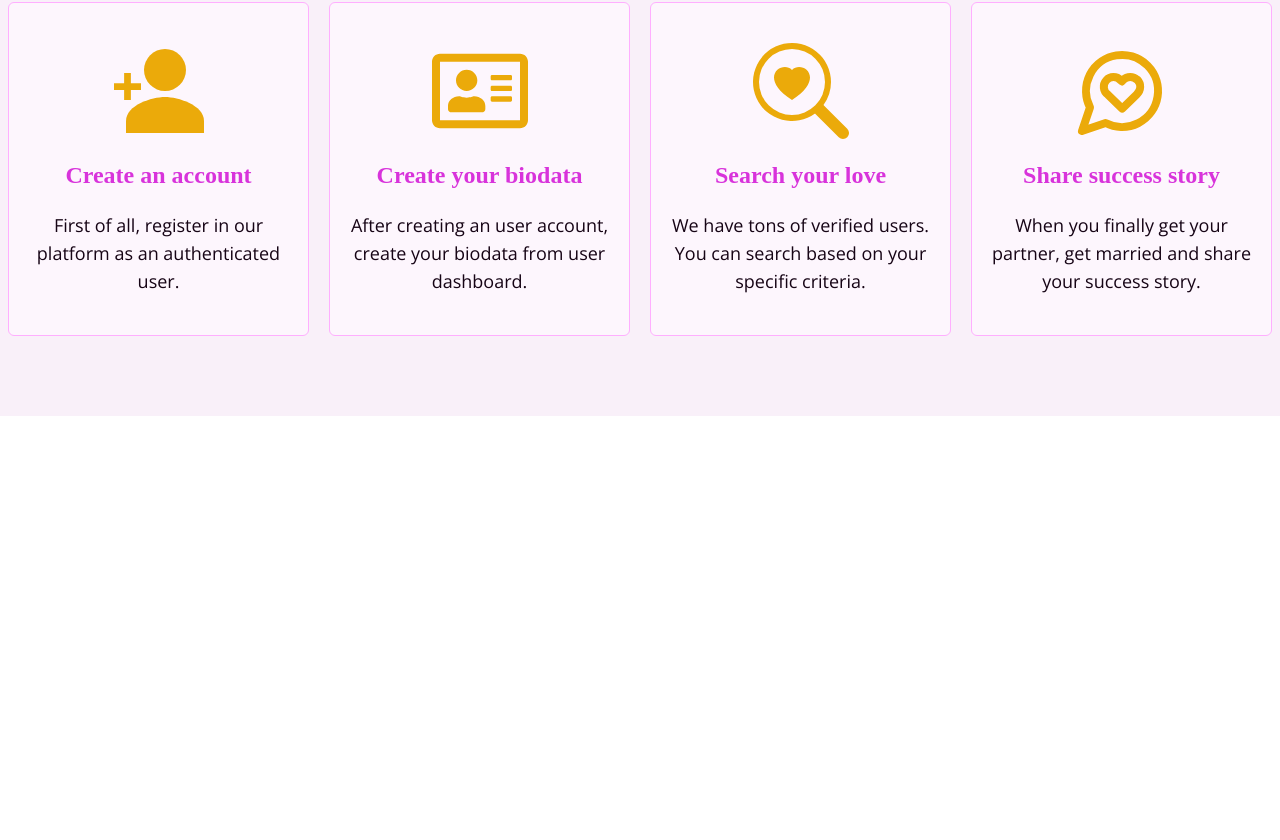
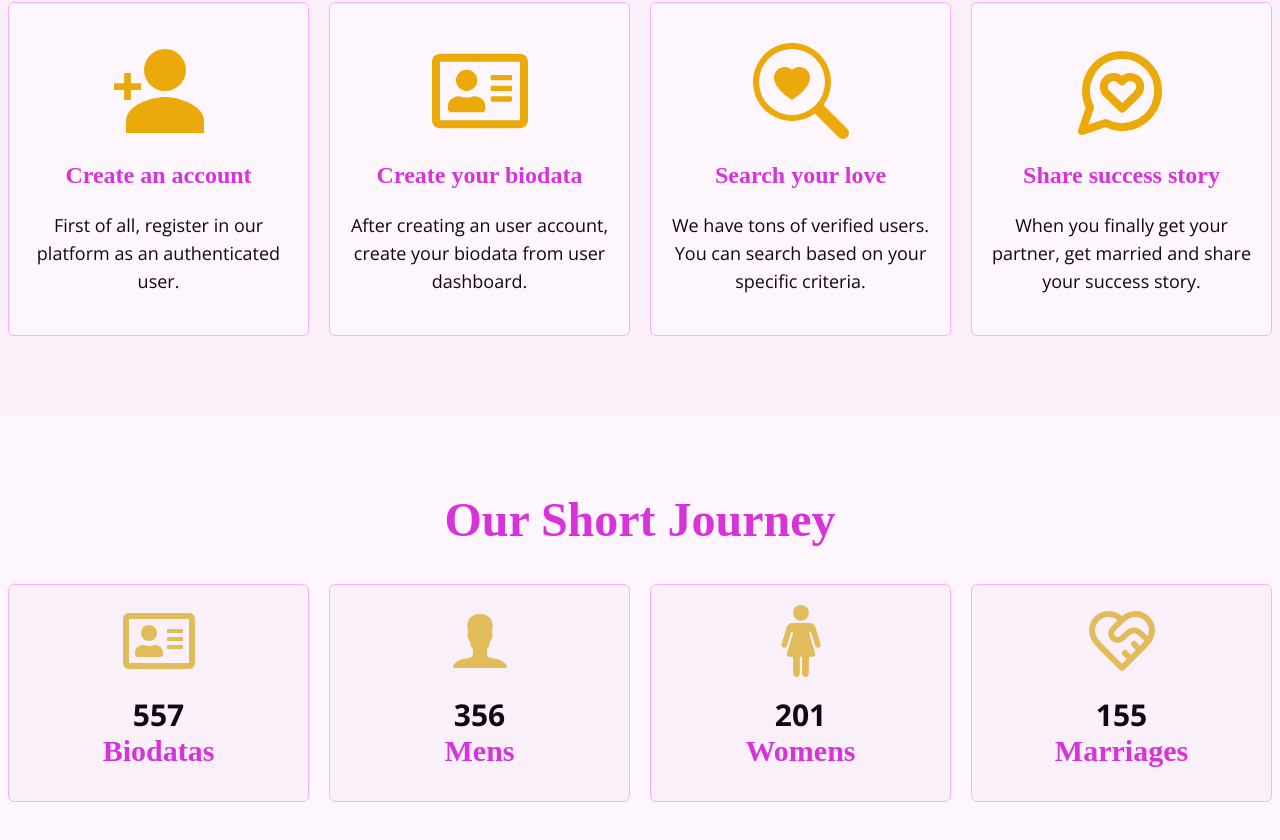
Before and after one commit to srshubho26/life-mate-client, a React (Vite) app: page / in a window 1280 px wide. Shown: the part 1550-2390 px from the top of the page. Before the commit the page ends 1966 px from the top, so only its background shows below. Built offline with nearby package versions, Linux system fonts and the light colour scheme; a web font is replaced by a local one.

Commit message:
made success count

```diff
--- a/package.json
+++ b/package.json
@@ -14,6 +14,8 @@
     "localforage": "^1.10.0",
     "match-sorter": "^8.0.0",
     "react": "^18.3.1",
+    "react-awesome-reveal": "^4.3.1",
+    "react-countup": "^6.5.3",
     "react-dom": "^18.3.1",
     "react-helmet-async": "^2.0.5",
     "react-icons": "^5.4.0",
--- a/src/pages/Home/Home.jsx
+++ b/src/pages/Home/Home.jsx
@@ -2,6 +2,7 @@ import { Helmet } from "react-helmet-async";
 import Banner from "./parts/Banner";
 import PremiumMembers from "./parts/PremiumMembers";
 import HowItWorks from "./parts/HowItWorks";
+import SuccessCountup from "./parts/SuccessCountup";
 
 const Home = () => {
     return (
@@ -11,8 +12,9 @@ const Home = () => {
             </Helmet>
 
             <Banner />
-            <PremiumMembers/>
-            <HowItWorks/>
+            <PremiumMembers />
+            <HowItWorks />
+            <SuccessCountup />
         </>
     );
 };
--- /dev/null
+++ b/src/pages/Home/parts/SuccessCountup.jsx
@@ -0,0 +1,80 @@
+import { useState } from "react";
+import Title from "../../../components/reusuable/Title";
+import CountUp from "react-countup";
+import { Fade } from "react-awesome-reveal";
+import { IoWoman } from "react-icons/io5";
+import { LuHeartHandshake } from "react-icons/lu";
+import { FaRegAddressCard } from "react-icons/fa";
+import { IoIosPerson } from "react-icons/io";
+
+const counts = [
+    {
+        icon: <FaRegAddressCard />,
+        name: 'Biodatas',
+        limit: 557,
+
+    },
+    {
+        icon: <IoIosPerson />,
+        name: 'Mens',
+        limit: 356,
+
+    },
+    {
+        icon: <IoWoman />,
+        name: 'Womens',
+        limit: 201,
+
+    },
+    {
+        icon: <LuHeartHandshake />,
+        name: 'Marriages',
+        limit: 155,
+
+    }
+]
+
+let timeout;
+const SuccessCountup = () => {
+    const [isVisible, setIsVisible] = useState(false);
+
+    const handleVisiblility = (inview) => {
+        if (timeout) clearTimeout(timeout);
+        timeout = setTimeout(() => {
+            inview && setIsVisible(true)
+        }, 50);
+    }
+
+    return (<section className="px-2 py-20 bg-lite">
+        <div className="max-w-screen-xl mx-auto">
+            <Title title="our short journey" />
+
+            <Fade delay={80} triggerOnce={true} onVisibilityChange={handleVisiblility}>
+                <div
+                    className="max-w-sm sm:max-w-full mx-auto mt-10 grid sm:grid-cols-2 lg:grid-cols-4 gap-5 text-center"
+                >
+                    {isVisible ? <>{counts.map(((el, i) => (
+                        <div key={i} className="border border-line bg-element rounded-md py-5 pb-8">
+                            <p className="w-fit mx-auto text-7xl mb-4 text-accent">
+                                {el.icon}
+                            </p>
+
+                            <span className="text-text text-3xl mt-5 block font-bold">
+                                <CountUp duration={3} end={el.limit} />
+                            </span>
+
+                            <h3 className="text-primary text-3xl font-playwrite font-bold">
+                                {el.name}
+                            </h3>
+                        </div>
+                    )))
+
+                    }</> : null}
+                </div>
+            </Fade>
+        </div>
+    </section>
+    );
+};
+
+export default SuccessCountup;
```
Also changed, not shown: 1 other file (tests, documents, lock files or other folders).
